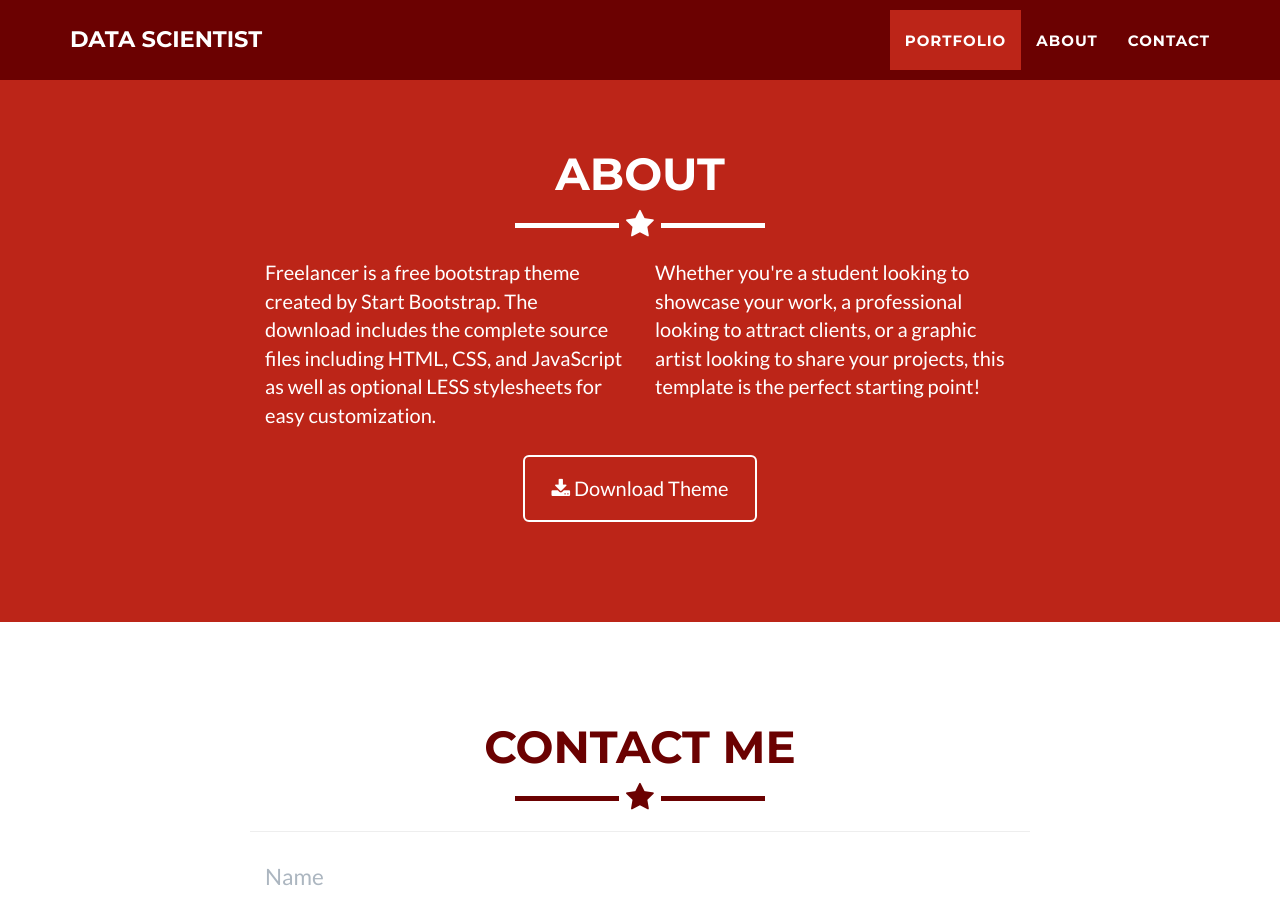
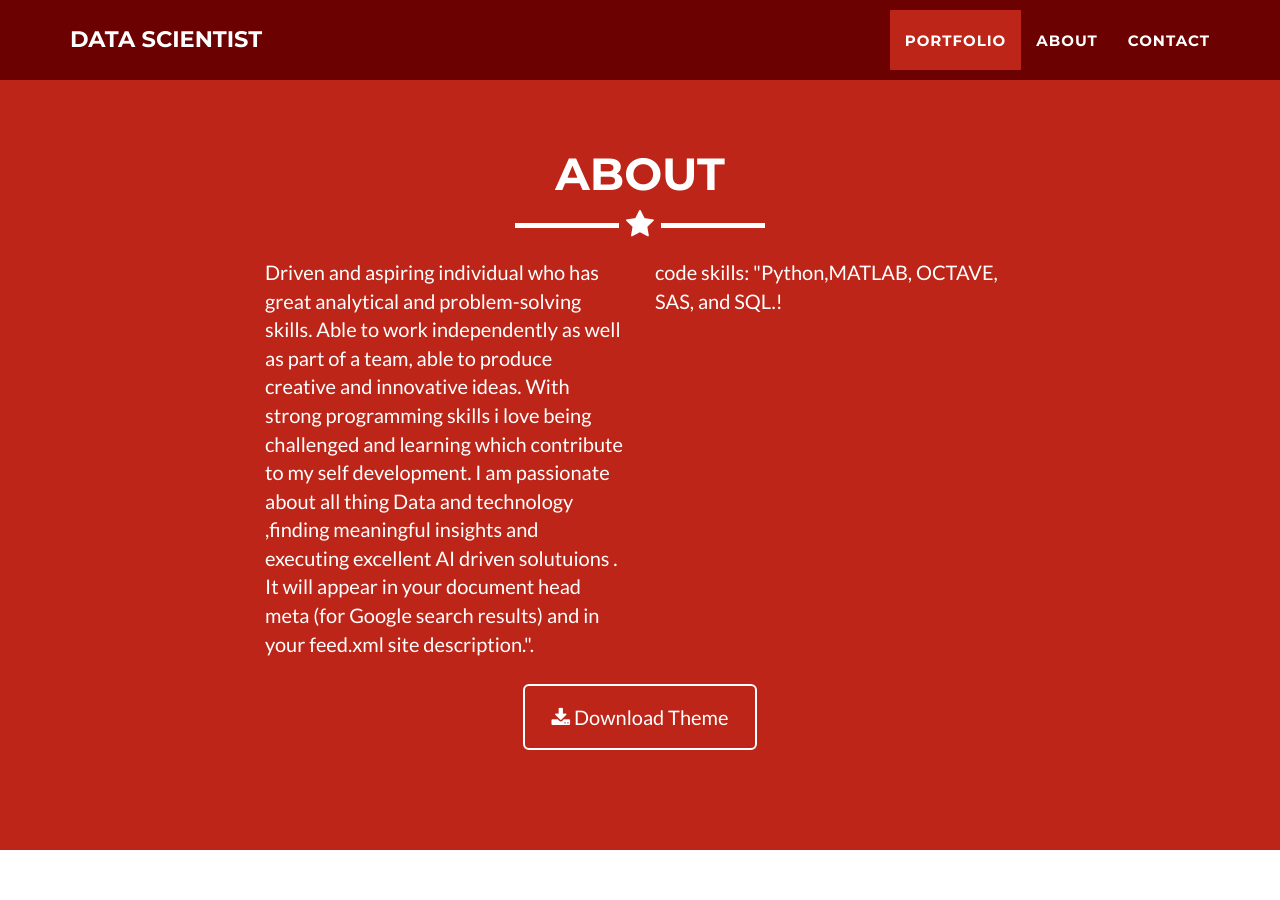
Before and after one commit to ElelwaniTshikovhi/ElelwaniTshikovhi.github.io, a Jekyll site: the page built from _posts/2014-07-18-project-1.markdown, in a window 1280 px wide and 900 px high, scrolled down 1623 px. Built offline with Jekyll 4.4.1, drawn with Linux system fonts in a browser that asks for light colours; some of the changed text lies outside the part shown.

```diff
--- a/_config.yml
+++ b/_config.yml
@@ -7,7 +7,7 @@ description: "Driven and aspiring individual who has great analytical and proble
               With strong programming skills  i love  being challenged and learning which contribute to my self development.
               I am passionate about all thing Data and technology ,finding meaningful insights and executing excellent AI driven solutuions .             It will appear in your document head meta (for Google search results) and in your feed.xml site description."
 code skils: "Python,MATLAB, OCTAVE, SAS, and SQL"
-skills: "Data Scientist,Data Engineer ,ML Engineer,Business Intelligent Developer/Analyst,Data Analyst"
+skills: "Data Engineer ,ML Engineer,Business Intelligent Developer/Analyst,Data Analyst"
 meta_author: Tshikovhi Elelwani
 
 # Google webmaster tools
--- a/_includes/about.html
+++ b/_includes/about.html
@@ -9,10 +9,13 @@
             </div>
             <div class="row">
                 <div class="col-lg-4 col-lg-offset-2">
-                    <p>Freelancer is a free bootstrap theme created by Start Bootstrap. The download includes the complete source files including HTML, CSS, and JavaScript as well as optional LESS stylesheets for easy customization.</p>
+                    <p>Driven and aspiring individual who has great analytical and problem-solving skills.
+                        Able to work independently as well as part of a team, able to produce creative and innovative ideas.
+                        With strong programming skills  i love  being challenged and learning which contribute to my self development.
+                        I am passionate about all thing Data and technology ,finding meaningful insights and executing excellent AI driven solutuions .             It will appear in your document head meta (for Google search results) and in your feed.xml site description.".</p>
                 </div>
                 <div class="col-lg-4">
-                    <p>Whether you're a student looking to showcase your work, a professional looking to attract clients, or a graphic artist looking to share your projects, this template is the perfect starting point! </p>
+                    <p>code skills: "Python,MATLAB, OCTAVE, SAS, and SQL.! </p>
                 </div>
                 <div class="col-lg-8 col-lg-offset-2 text-center">
                     <a href="https://github.com/jeromelachaud/freelancer-theme" class="btn btn-lg btn-outline">
```
